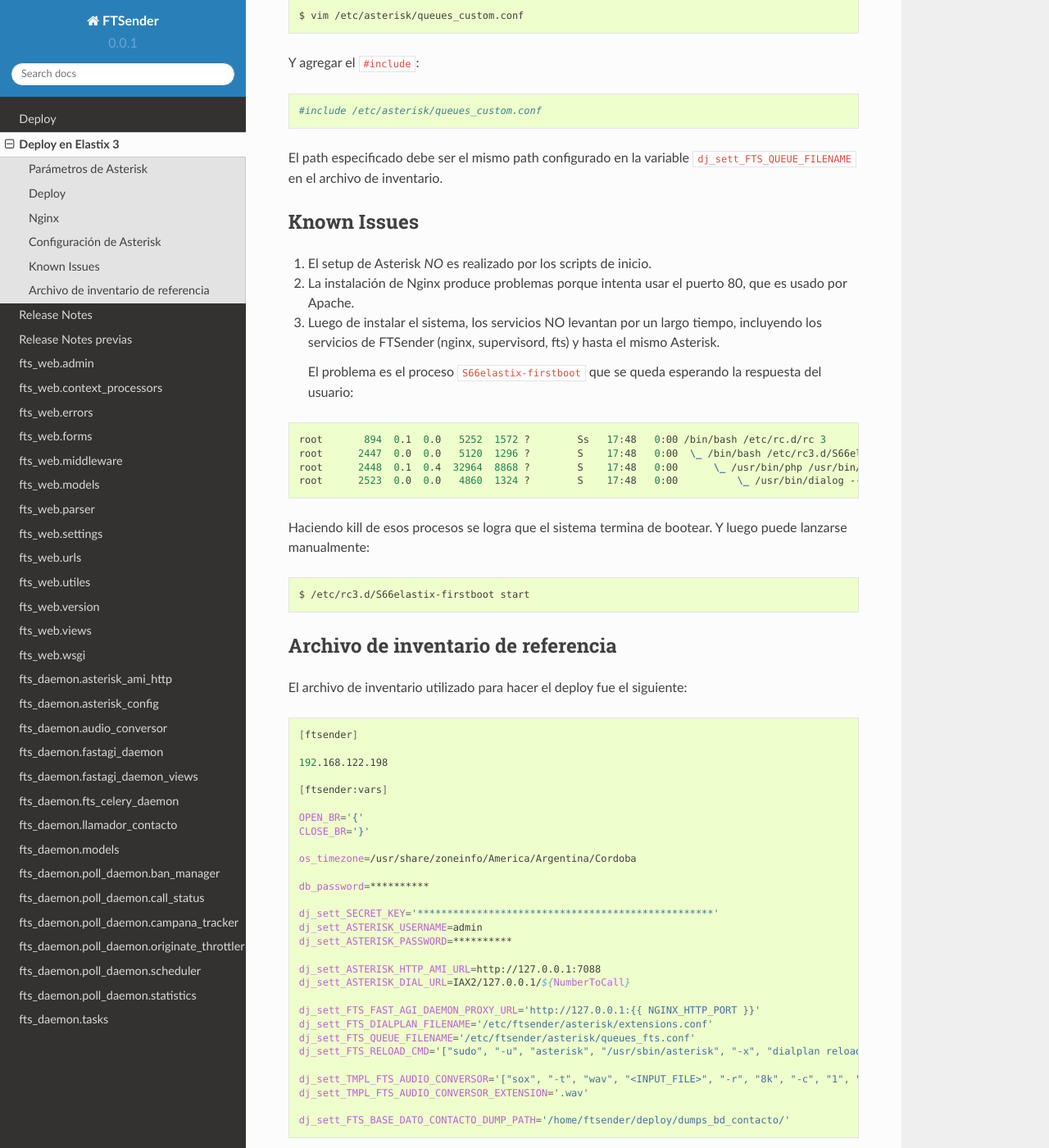
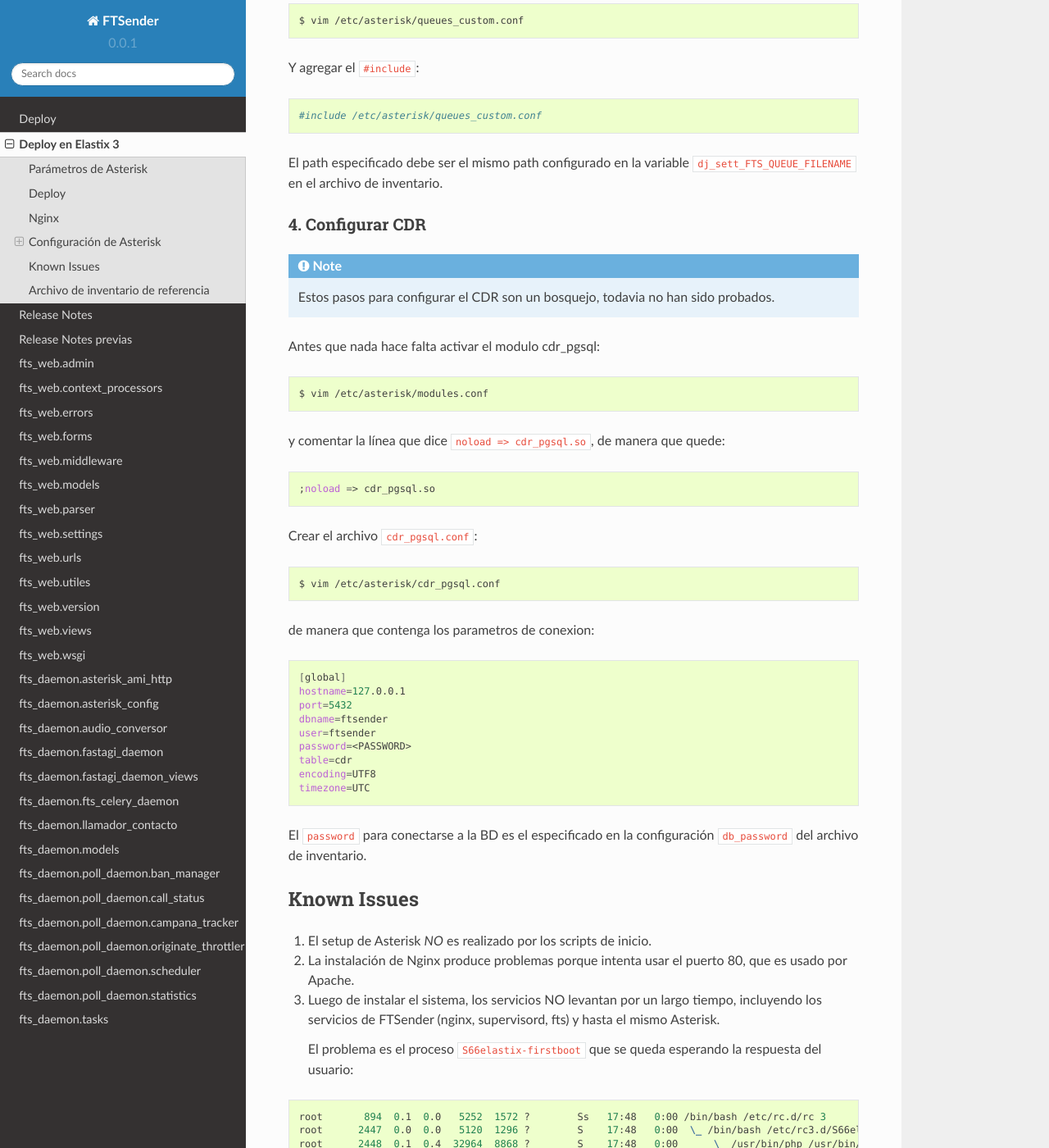
Before and after one commit to aybaker/omnicontact, a Sphinx documentation site: the page built from docs/deploy_elastix3.rst, in a window 1280 px wide and 1400 px high, scrolled down 2373 px. Shown: the whole window at 82% size. Built offline with Sphinx 7.4.7 and the Read the Docs theme 2.0.0, drawn with Linux system fonts in a browser that asks for light colours; some of the changed text lies outside the part shown.

Commit message:
Update deploy en Elastix 3

```diff
--- a/docs/deploy_elastix3.rst
+++ b/docs/deploy_elastix3.rst
@@ -1,8 +1,9 @@
 .. highlight:: bash
 
 
+###################
 Deploy en Elastix 3
-===================
+###################
 
 Este documento describe el proceso de deploy de FTS en Elastix 3. Estas
 instrucciones y comandos fueron probados en Elastix 3.0.0 RC1,
@@ -14,8 +15,9 @@ instalado usando la imagen ISO ``Elastix-3.0.0-RC1-i386-bin-17jun2014.iso``.
     Asterisk 11.8.1
 
 
+**********************
 Parámetros de Asterisk
-----------------------
+**********************
 
 Antes de realizar el deploy, hace falta setear en el archivo
 de inventario las siguientes variables:
@@ -31,8 +33,9 @@ El valor de ``dj_sett_ASTERISK_PASSWORD`` debe ser obtenido de
 ``/etc/asterisk/manager.conf``.
 
 
+**********************
 Deploy
-------
+**********************
 
 El script de deploy debe incluir el parametro ``--skip-tags=asterisk``:
 
@@ -51,8 +54,9 @@ Si se utilizara directamente el script de build:
 Esto es necesario porque Elastix ya posee Asterisk instalado.
 
 
+**********************
 Nginx
------
+**********************
 
 Luego de que se instale Nginx, hace falta modificar el puerto 80
 por alguno que no esté en uso (ej: 81)
@@ -74,13 +78,16 @@ para que quede, por ejemplo:
 Esto hace falta porque porque el puerto 80 es utilizado por Apache.
 
 
+*************************
 Configuración de Asterisk
--------------------------
+*************************
 
 Para el correcto funcionamiento del sistema, hace falta realizar las
 siguientes modificaciones:
 
+
 1. Habilitar AMI via HTTP
+=========================
 
 .. code::
 
@@ -109,7 +116,8 @@ Agregar ``webenabled``:
     bindaddr = 0.0.0.0
 
 
-2. Incluir dialplan generado por FTS:
+2. Incluir dialplan generado por FTS
+====================================
 
 Por ejemplo, editar ``/etc/asterisk/extensions_custom.conf``:
 
@@ -128,7 +136,8 @@ El path especificado debe ser el mismo path configurado en la variable
 ``dj_sett_FTS_DIALPLAN_FILENAME`` en el archivo de inventario.
 
 
-3. Incluir queues generado por FTS:
+3. Incluir queues generado por FTS
+==================================
 
 Por ejemplo, editar ``/etc/asterisk/queues_custom.conf``:
 
@@ -147,8 +156,58 @@ El path especificado debe ser el mismo path configurado en la variable
 ``dj_sett_FTS_QUEUE_FILENAME`` en el archivo de inventario.
 
 
+4. Configurar CDR
+=================
+
+
+.. note::
+
+    Estos pasos para configurar el CDR son un bosquejo, todavia
+    no han sido probados.
+
+
+Antes que nada hace falta activar el modulo cdr_pgsql:
+
+.. code::
+
+    $ vim /etc/asterisk/modules.conf
+
+
+y comentar la línea que dice ``noload => cdr_pgsql.so``, de manera que quede:
+
+.. code::
+
+    ;noload => cdr_pgsql.so
+
+
+Crear el archivo ``cdr_pgsql.conf``:
+
+.. code::
+
+    $ vim /etc/asterisk/cdr_pgsql.conf
+
+de manera que contenga los parametros de conexion:
+
+.. code::
+
+    [global]
+    hostname=127.0.0.1
+    port=5432
+    dbname=ftsender
+    user=ftsender
+    password=<PASSWORD>
+    table=cdr
+    encoding=UTF8
+    timezone=UTC
+
+
+El ``password`` para conectarse a la BD es el especificado
+en la configuración ``db_password`` del archivo de inventario.
+
+
+*************************
 Known Issues
-------------
+*************************
 
 1. El setup de Asterisk *NO* es realizado por los scripts de inicio.
 
@@ -178,8 +237,9 @@ puede lanzarse manualmente:
     $ /etc/rc3.d/S66elastix-firstboot start
 
 
+***********************************
 Archivo de inventario de referencia
-----------------------
+***********************************
 
 El archivo de inventario utilizado para hacer el deploy fue
 el siguiente:
```
